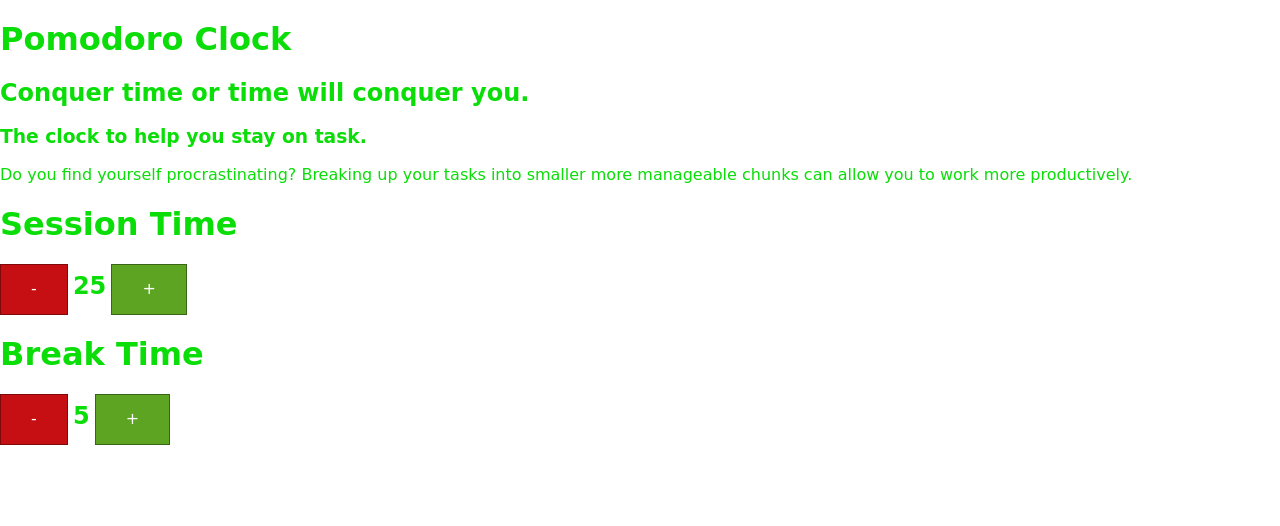
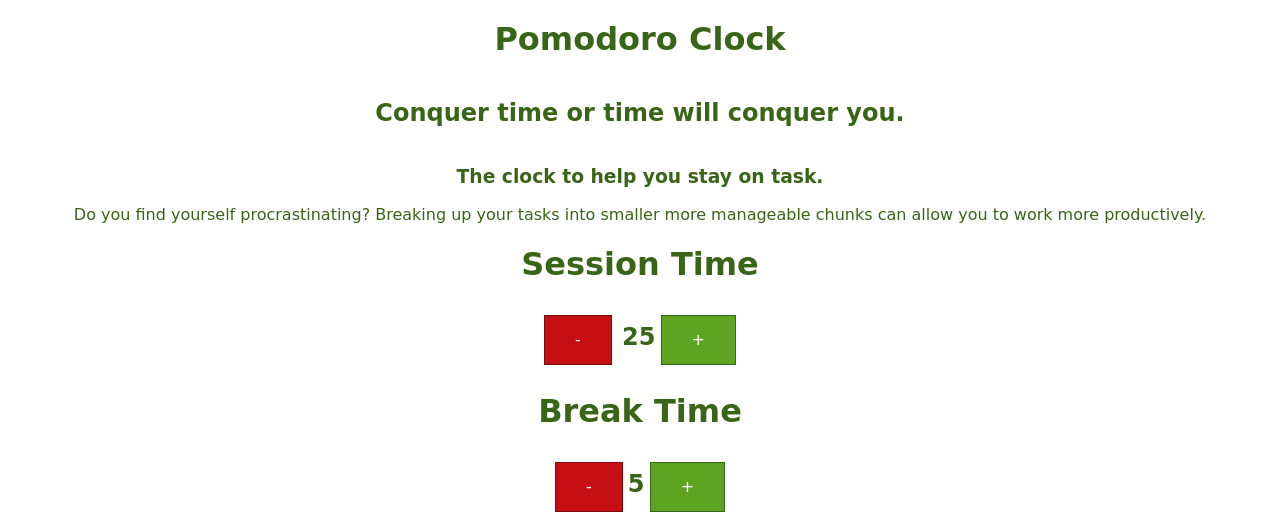
Before and after one commit to ShugKnight24/pomodoro, a plain HTML site: page index.html in a window 1280 px wide. Drawn offline with nearby package versions, Linux system fonts and the light colour scheme; a web font is replaced by a local one.

Commit message:
Add general page styles

```diff
--- a/css/styles.css
+++ b/css/styles.css
@@ -1,6 +1,17 @@
+* {
+	box-sizing: border-box;
+}
+
 body {
-	color: #0add08;
+	color: #396516;
 	font-family: 'Happy Monkey', cursive;
+	text-align: center;
+}
+
+h2 {
+	display: inline-block;
+}
+
 a:hover {
 	cursor: pointer;
 }
@@ -38,10 +49,6 @@ a:hover {
 	display: none;
 }
 
-h2 {
-	display: inline;
 }
 
-#start {
-	margin: 10px;
 }
```
